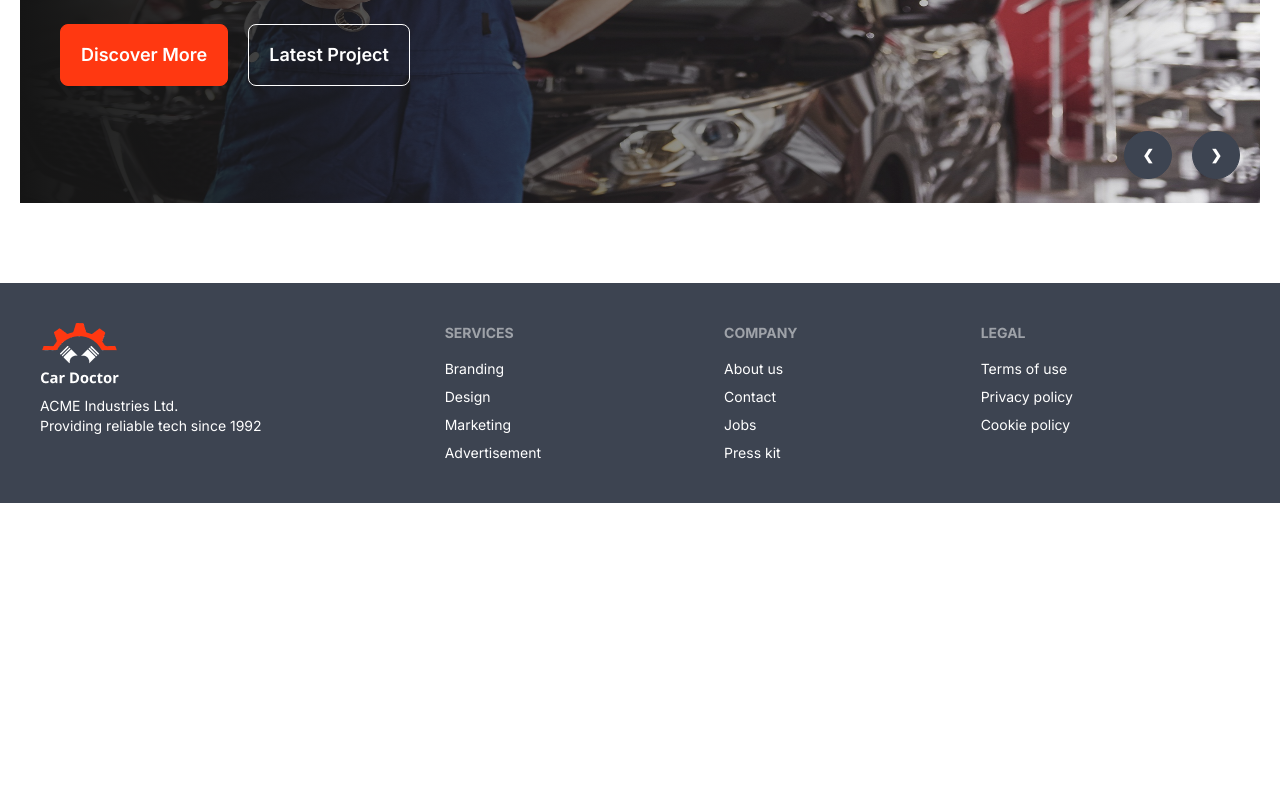
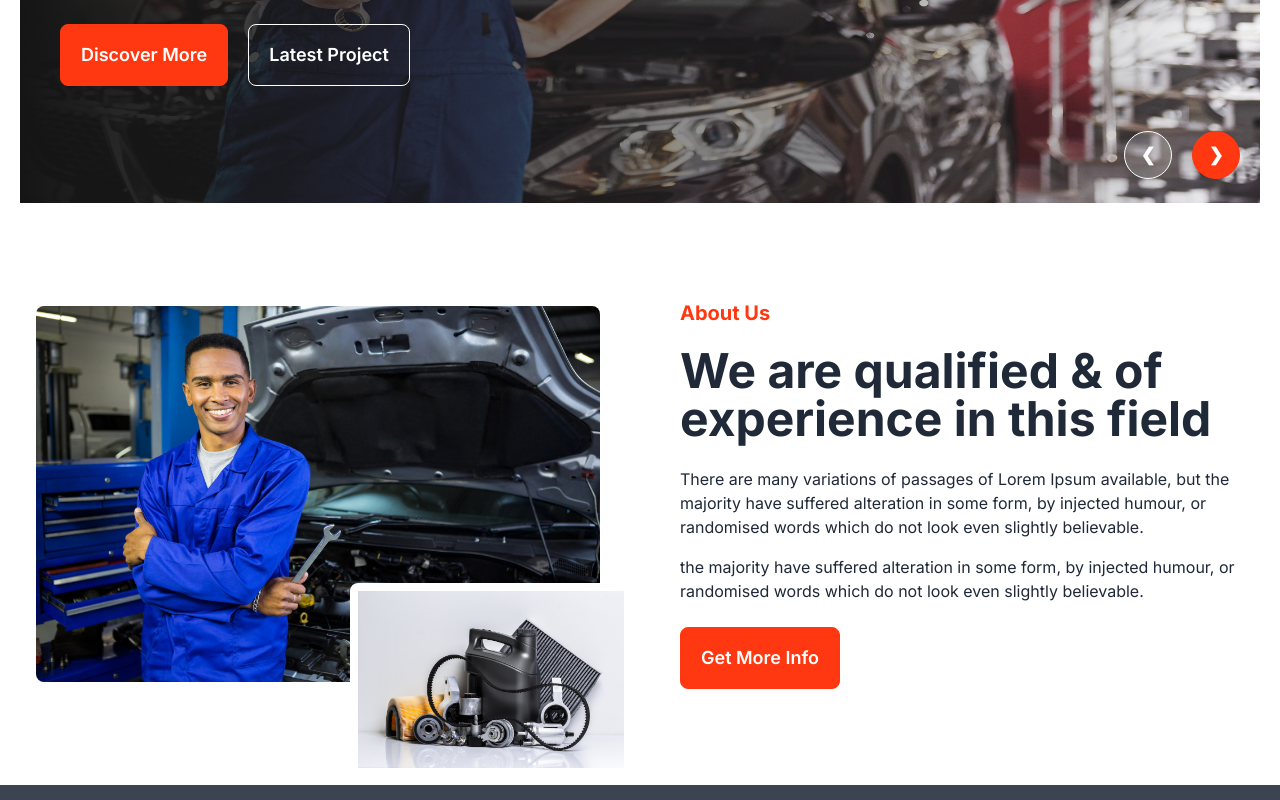
Before and after one commit to MohammadSaifulIslam/car-doctor-client, a React (Vite) app: page / in a window 1280 px wide. Shown: the part 520-1320 px from the top of the page. Before the commit the page ends 1023 px from the top, so only its background shows below. Built offline with nearby package versions, Linux system fonts and the light colour scheme.

Commit message:
about component added

```diff
--- a/src/index.css
+++ b/src/index.css
@@ -6,9 +6,16 @@
     font-family: 'Inter', sans-serif;
 }
 .my-btn{
-    @apply text-white font-semibold border border-[#FF3811] text-lg px-5 py-4 bg-[#FF3811] rounded-lg duration-500 hover:bg-transparent hover:border-white
+    @apply text-white font-semibold border border-[#FF3811] text-lg px-5 py-4 bg-[#FF3811] rounded-lg duration-500 hover:bg-transparent hover:border-[#FF3811] hover:text-[#FF3811]
 }
-
 .outline-btn{
     @apply text-white font-semibold text-lg px-5 py-4 bg-transparent border border-white rounded-lg duration-500 hover:bg-[#FF3811] hover:border-[#FF3811]
 }
+
+
+.my-btn-circle{
+    @apply text-white font-semibold border border-[#FF3811] text-lg w-12 h-12 flex justify-center items-center bg-[#FF3811] rounded-full duration-500 hover:bg-white hover:bg-opacity-20 hover:border-white
+}
+.my-btn-circle-white{
+    @apply text-white font-semibold border border-white text-lg w-12 h-12 flex justify-center items-center bg-white bg-opacity-20 rounded-full duration-500 hover:border-[#FF3811]  hover:bg-[#FF3811]
+}
--- /dev/null
+++ b/src/pages/HomePage/About/About.jsx
@@ -0,0 +1,23 @@
+import person from '../../../assets/images/about_us/person.jpg'
+import parts from '../../../assets/images/about_us/parts.jpg'
+const About = () => {
+    return (
+        <section className="hero mt-20">
+            <div className="hero-content grid md:grid-cols-2 gap-20">
+                <div className='relative'>
+                <img src={person} className="w-full rounded-lg" />
+                <img src={parts} className="w-1/2 rounded-lg absolute -right-8 -bottom-1/4 border-8 border-white" />
+                </div>
+                <div>
+                    <h3 className='font-bold text-xl mb-5 text-[#FF3811]'>About Us</h3>
+                    <h1 className="text-5xl font-bold">We are qualified & of experience in this field</h1>
+                    <p className="mt-6 mb-4">There are many variations of passages of Lorem Ipsum available, but the majority have suffered alteration in some form, by injected humour, or randomised words which do not look even slightly believable. </p>
+                    <p className="mb-6">the majority have suffered alteration in some form, by injected humour, or randomised words which do not look even slightly believable. </p>
+                    <button className="my-btn">Get More Info</button>
+                </div>
+            </div>
+        </section>
+    );
+};
+
+export default About;
--- a/src/pages/HomePage/Banner/Banner.jsx
+++ b/src/pages/HomePage/Banner/Banner.jsx
@@ -21,8 +21,8 @@
                         </div>
                     </div>
                     <div className="absolute flex justify-end transform gap-5 -translate-y-1/2 left-5 right-5 bottom-0">
-                        <a href="#slide4" className="btn btn-circle">❮</a>
-                        <a href="#slide2" className="btn btn-circle">❯</a>
+                        <a href="#slide4" className="my-btn-circle-white">❮</a>
+                        <a href="#slide2" className="my-btn-circle ">❯</a>
                     </div>
                 </div>
                 <div id="slide2" className="carousel-item relative w-full">
@@ -38,8 +38,8 @@
                         </div>
                     </div>
                     <div className="absolute flex justify-end transform gap-5 -translate-y-1/2 left-5 right-5 bottom-0">
-                        <a href="#slide1" className="btn btn-circle">❮</a>
-                        <a href="#slide3" className="btn btn-circle">❯</a>
+                        <a href="#slide1" className="my-btn-circle-white">❮</a>
+                        <a href="#slide3" className="my-btn-circle ">❯</a>
                     </div>
                 </div>
                 <div id="slide3" className="carousel-item relative w-full">
@@ -55,8 +55,8 @@
                         </div>
                     </div>
                     <div className="absolute flex justify-end transform gap-5 -translate-y-1/2 left-5 right-5 bottom-0">
-                        <a href="#slide2" className="btn btn-circle">❮</a>
-                        <a href="#slide4" className="btn btn-circle">❯</a>
+                        <a href="#slide2" className="my-btn-circle-white">❮</a>
+                        <a href="#slide4" className="my-btn-circle ">❯</a>
                     </div>
                 </div>
                 <div id="slide4" className="carousel-item relative w-full">
@@ -66,14 +66,14 @@
                             <h1 className='text-6xl font-bold'>Affordable Price For Car Servicing</h1>
                             <p className='text-lg'> There are many variations of passages of  available, but the majority have suffered alteration in some form</p>
                             <div className='flex gap-5'>
-                                <button className='my-btn'>Discover More</button>
+                                <button className="my-btn">Discover More</button>
                                 <button className='outline-btn'>Latest Project</button>
                             </div>
                         </div>
                     </div>
                     <div className="absolute flex justify-end transform gap-5 -translate-y-1/2 left-5 right-5 bottom-0">
-                        <a href="#slide3" className="btn btn-circle">❮</a>
-                        <a href="#slide1" className="btn btn-circle">❯</a>
+                        <a href="#slide3" className="my-btn-circle-white">❮</a>
+                        <a href="#slide1" className="my-btn-circle ">❯</a>
                     </div>
                 </div>
             </div>
--- a/src/pages/HomePage/Home/Home.jsx
+++ b/src/pages/HomePage/Home/Home.jsx
@@ -1,9 +1,11 @@
+import About from "../About/About";
 import Banner from "../Banner/Banner";
 
 const Home = () => {
     return (
         <div>
            <Banner></Banner>
+           <About></About>
         </div>
     );
 };
--- a/src/pages/Shared/NavBar/NavBar.jsx
+++ b/src/pages/Shared/NavBar/NavBar.jsx
@@ -27,7 +27,7 @@
                 </ul>
             </div>
             <div className="navbar-end">
-            <button className="btn btn-outline btn-error">Appointment</button>
+            <button className="my-btn">Appointment</button>
             </div>
         </div>
     );
```
